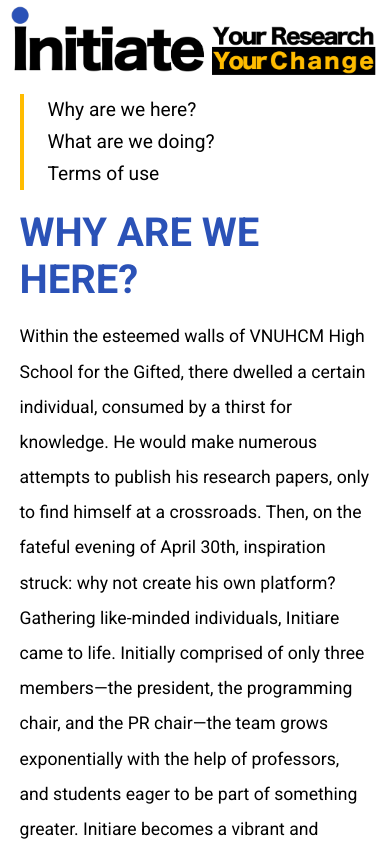
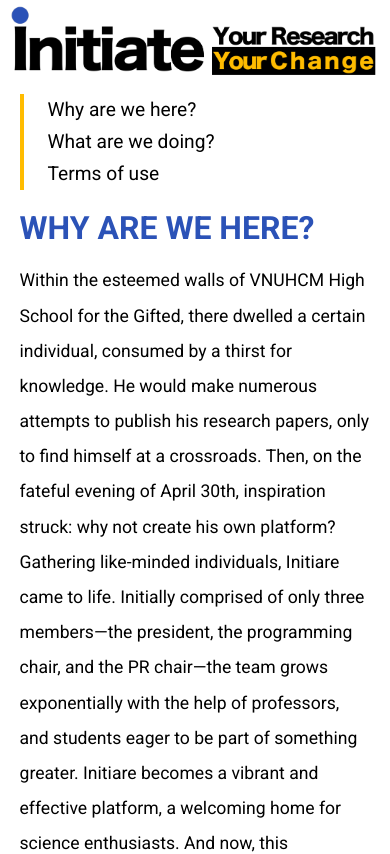
Before and after one commit to PSmithCorpntorpedo/Official-Initiare, a React (Create React App) app: page /about in a window 390 px wide. Shown: the top 854 px of the page. Built offline with nearby package versions, Linux system fonts and the light colour scheme.

Commit message:
Supported low resolution widescreen on About Page

```diff
--- a/src/Pages/css/About.css
+++ b/src/Pages/css/About.css
@@ -192,7 +192,8 @@ html {
   font-size: 1.1rem;
 }
 
-.container-content, .sections {
+.container-content,
+.sections {
   float: left;
 }
 
@@ -201,7 +202,8 @@ html {
   margin-top: 1rem;
 }
 
-.line, .container1 {
+.line,
+.container1 {
   float: left;
 }
 
@@ -219,7 +221,7 @@ html {
   line-height: 2rem;
 }
 
-@media (max-aspect-ratio: 3/4) {
+@media (max-width: 900px) {
   .about {
     margin: 0;
   }
@@ -234,12 +236,19 @@ html {
     flex-direction: column-reverse;
   }
 
-  .container-content, .sections {
+  .container-content,
+  .sections {
     float: none;
   }
+
   .container-content {
     width: auto;
     margin: 5% 5%;
+  }
+
+
+  .About-big-questions {
+    font-size: 2rem;
   }
 
   .sections {
@@ -251,3 +260,43 @@ html {
     margin-top: 0;
   }
 }
+
+@media (max-aspect-ratio: 1/1) {
+  .about {
+    margin: 0;
+  }
+
+  .banner-icon {
+    width: 100%;
+
+  }
+
+  .main-layout {
+    display: flex;
+    flex-direction: column-reverse;
+  }
+
+  .container-content,
+  .sections {
+    float: none;
+  }
+
+  .container-content {
+    width: auto;
+    margin: 5% 5%;
+  }
+
+
+  .About-big-questions {
+    font-size: 2rem;
+  }
+
+  .sections {
+    width: auto;
+    margin: 0 5%;
+  }
+
+  .reason-why:first-of-type .About-big-questions {
+    margin-top: 0;
+  }
+}
```
